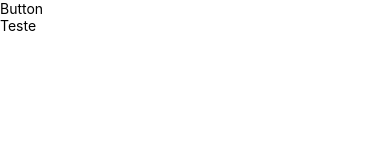
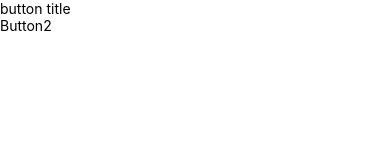
Before and after one commit to RodrigoFructuoso1984/TagTrainerLinguagemProgramacao, a React Native app: screen / in a window 390 px wide. Shown: the top 160 px of the page. Built offline with nearby package versions, Linux system fonts and the light colour scheme.

Commit message:
utilizei Propriedades e Children para setar conteúdo na tela

```diff
--- a/App.tsx
+++ b/App.tsx
@@ -16,8 +16,9 @@ function App(): JSX.Element {
     <Fragment>
         <StatusBar barStyle="dark-content"></StatusBar>
         <SafeAreaView>
-          <Button />
-          <Text>Teste</Text>
+          <Button title="button title">
+            <Text>Button2</Text>
+          </Button>
         </SafeAreaView>
     </Fragment>
   );
--- a/src/components/Button/index.js
+++ b/src/components/Button/index.js
@@ -18,7 +18,8 @@ export default class Button extends Component {
     render() {
         return (
             <View>
-                <Text>Button</Text>
+                <Text>{this.props.title}</Text>
+                {this.props.children}
             </View>
         )
     }
```
